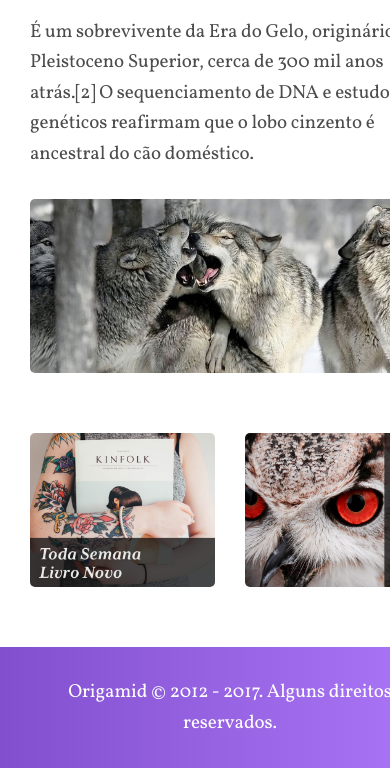
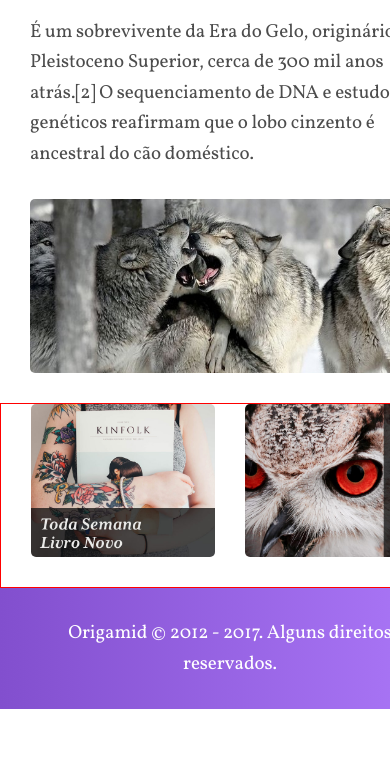
Before and after one commit to Ramonlleopoldo/Wildbeast, a plain HTML site: page index.html in a window 390 px wide. Shown: the part 3217-3985 px from the top of the page. After the commit the page ends 3926 px from the top, so only its background shows below. Drawn offline with Linux system fonts and the light colour scheme.

Commit message:
ajustes na responsividade mobile

```diff
--- a/style.css
+++ b/style.css
@@ -35,6 +35,7 @@ li {
 body {
   font-family: "Vollkorn", serif;
   color: rgba(0, 0, 0, 0.7);
+  max-width: 100vw;
 }
 .grid-leyout {
   display: grid;
@@ -192,10 +193,13 @@ blockquote p {
 /*ANUNCIO*/
 .anuncio {
   grid-area: anuncio;
+  background-color: fafbfc;
+  display: grid;
+  align-content: start;
   padding: 30px;
-}
-.anuncio > div {
-  margin-bottom: 30px;
+  grid-gap: 30px;
+  grid-template-columns: repeat(auto-fit, minmax(150px, 1fr));
+  border: solid red 1px;
 }
 /*FOOTER*/
 footer {
@@ -219,11 +223,6 @@ footer {
       "nav-animal anuncio anuncio"
       "footer footer footer";
   }
-  .anuncio {
-    display: grid;
-    grid-template-columns: 1fr 1fr;
-    gap: 30px;
-  }
 }
 @media (max-width: 760px) {
   .grid-leyout {
@@ -243,6 +242,9 @@ footer {
   .conteudo {
     grid-template-columns: 1fr;
   }
+  .anuncio {
+    padding: 0 30px 30px 30px;
+  }
   .conteudo * {
     grid-column: 1/2;
   }
```
